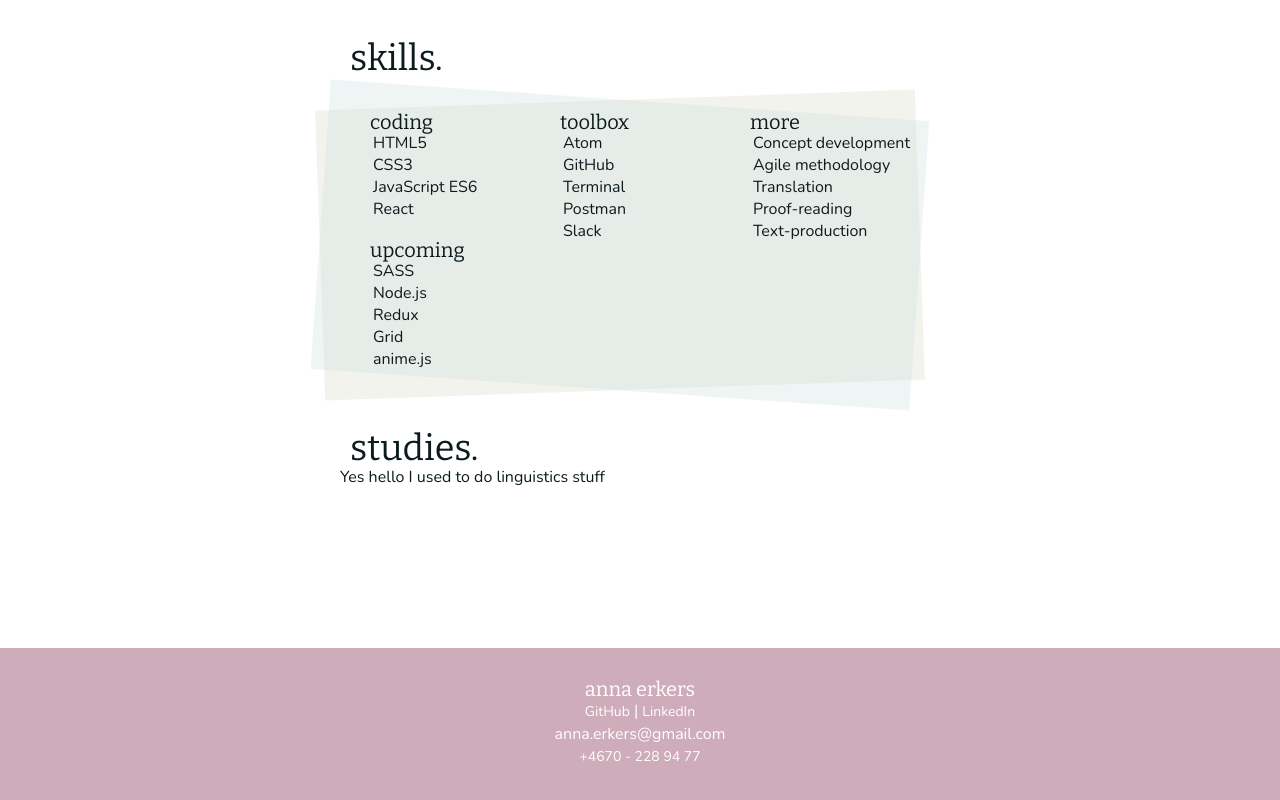
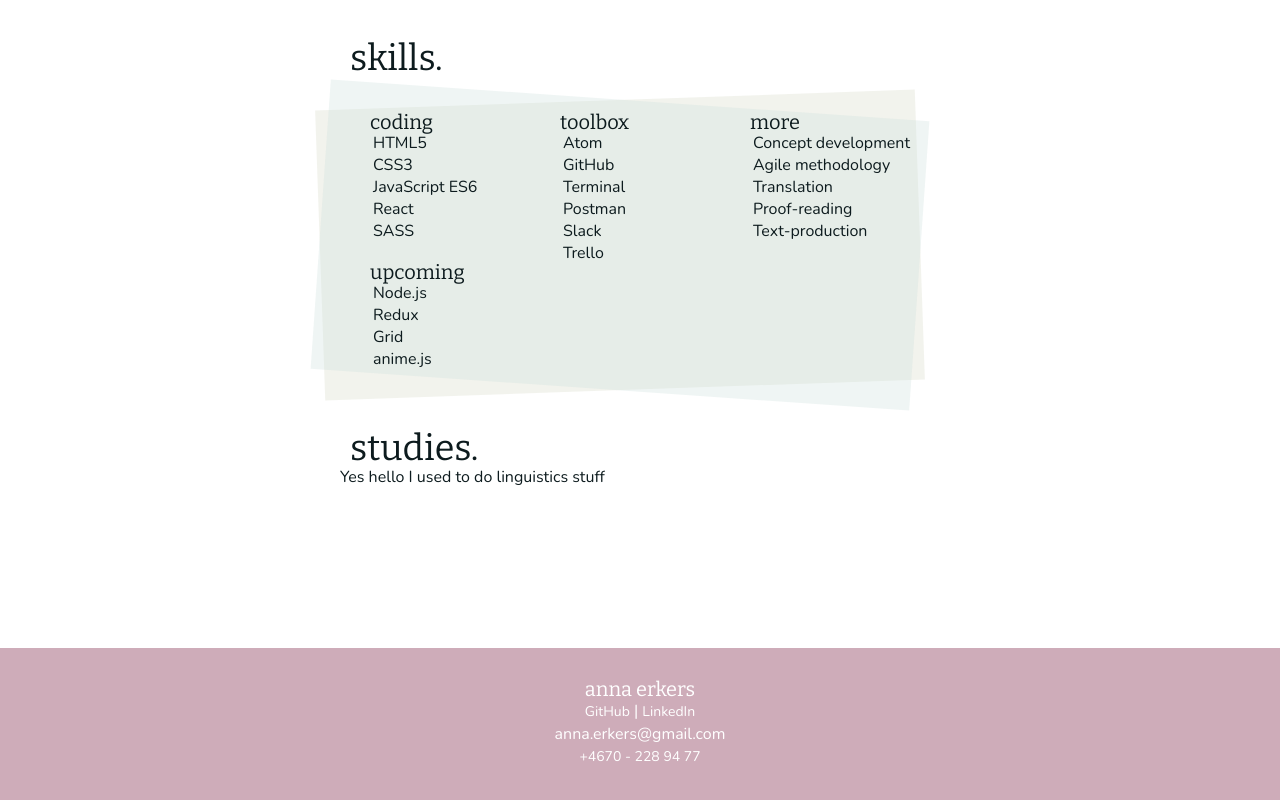
Before and after one commit to Hilwynn/personal-portfolio-technigo, a React (Create React App) app: page / in a window 1280 px wide. Shown: the part 1600-2400 px from the top of the page. Built offline with nearby package versions, Linux system fonts and the light colour scheme.

Commit message:
Prepared for GitHub Pages deployment

```diff
--- a/package.json
+++ b/package.json
@@ -2,11 +2,13 @@
   "name": "personal-portfolio-technigo",
   "version": "0.1.0",
   "private": true,
+  "homepage": "https://hilwynn.github.io/personal-portfolio-technigo",
   "dependencies": {
     "ajv": "^6.5.4",
     "babel-eslint": "^9.0.0",
     "eslint": "^5.6.0",
     "eslint-config-technigo": "^1.5.2",
+    "gh-pages": "^2.0.1",
     "node-sass": "^4.9.3",
     "react": "^16.5.2",
     "react-dom": "^16.5.2",
@@ -14,6 +16,8 @@
     "react-scripts": "2.0.4"
   },
   "scripts": {
+    "predeploy": "npm run build",
+    "deploy": "gh-pages -d build",
     "start": "react-scripts start",
     "build": "react-scripts build",
     "test": "react-scripts test",
--- a/src/Pages/LandingPage/index.js
+++ b/src/Pages/LandingPage/index.js
@@ -108,12 +108,12 @@ export default class LandingPage extends Component {
                 <li>CSS3</li>
                 <li>JavaScript ES6</li>
                 <li>React</li>
+                <li>SASS</li>
               </ul>
               <h3>
                 Upcoming
               </h3>
               <ul>
-                <li>SASS</li>
                 <li>Node.js</li>
                 <li>Redux</li>
                 <li>Grid</li>
@@ -130,6 +130,7 @@ export default class LandingPage extends Component {
                 <li>Terminal</li>
                 <li>Postman</li>
                 <li>Slack</li>
+                <li>Trello</li>
               </ul>
             </div>
             <div className="skill-list">
```
Also changed, not shown: 1 other file (tests, documents, lock files or other folders).
